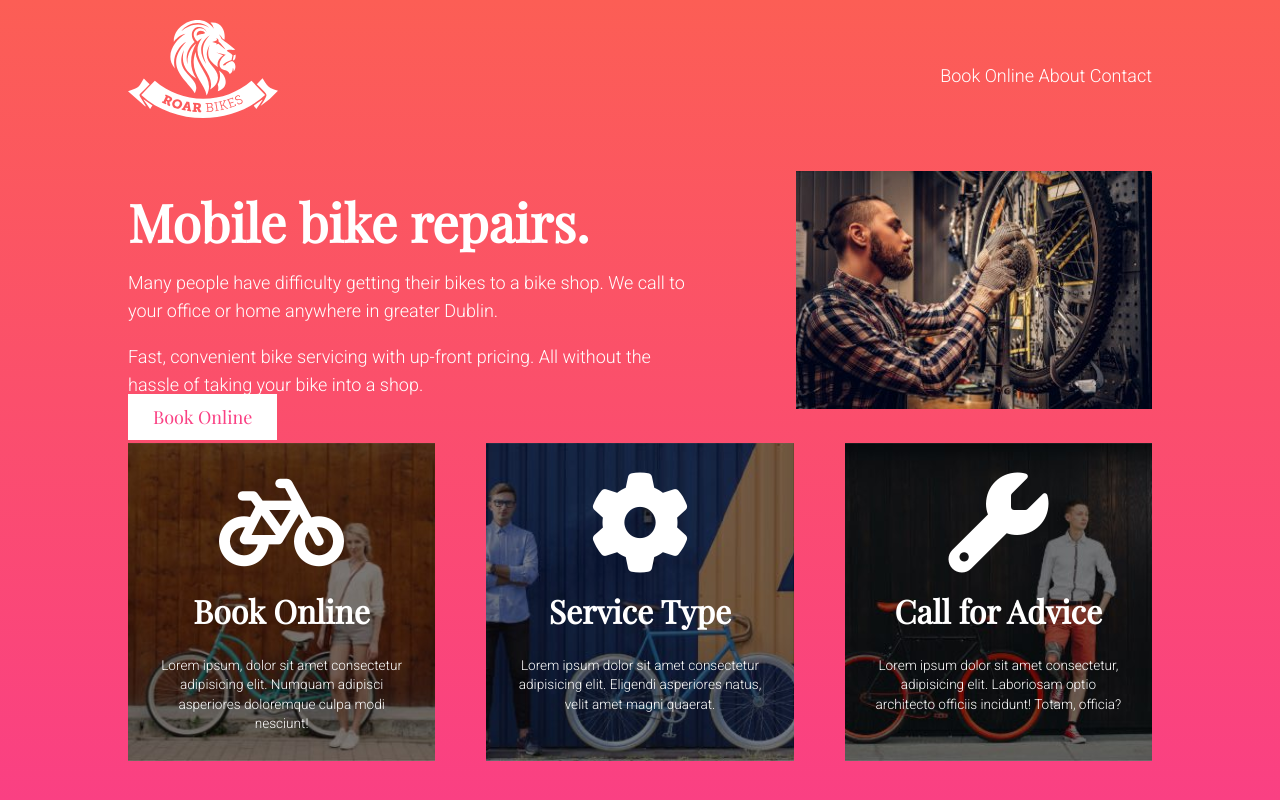
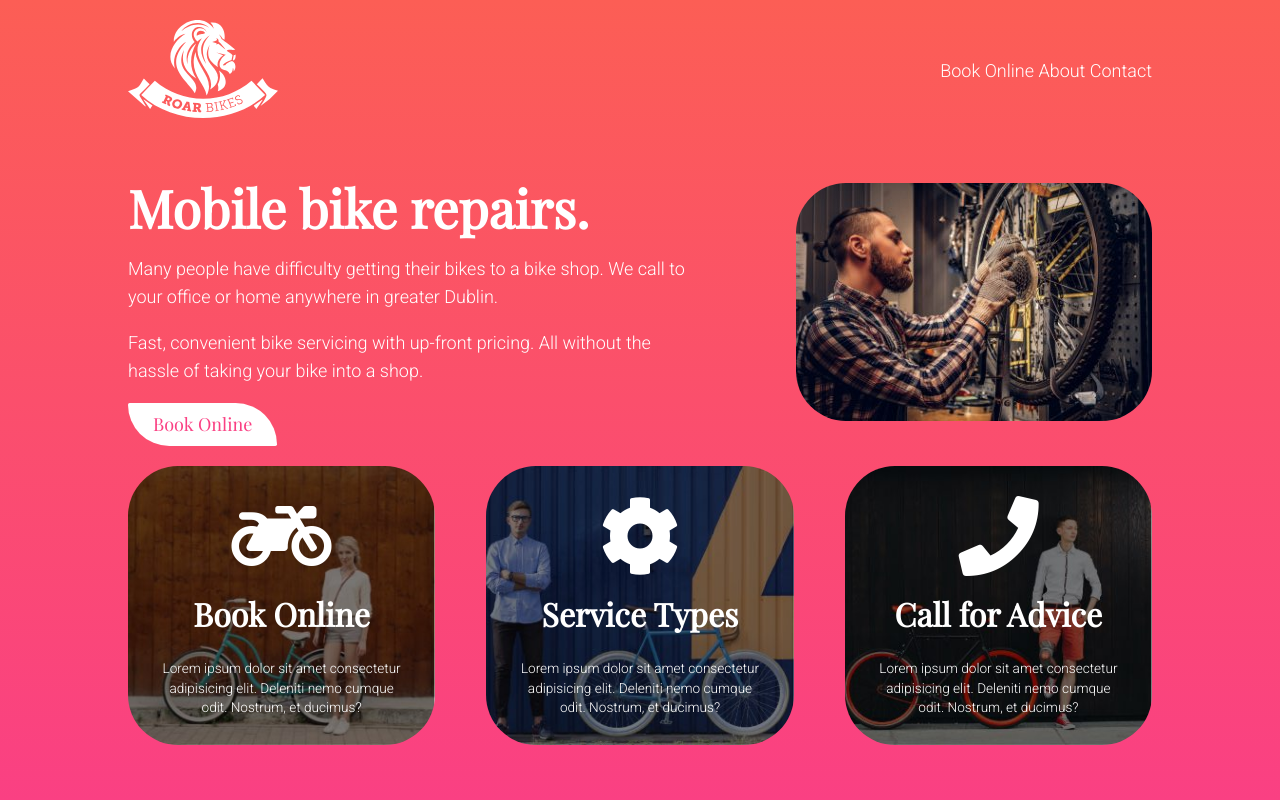
Before and after one commit to Ahmed-Nazeeh/Bike-Repair-Website-HTML-CSS, a PHP site: page / in a window 1280 px wide. Run offline with PHP 8.4, Linux system fonts and the light colour scheme; some libraries are stand-ins or nearby versions.

Commit message:
56 57 Add margin to the top of the bottom of <a> tag inline s block , Add rounded corners to button

```diff
--- a/index.html
+++ b/index.html
@@ -2,64 +2,67 @@
 <html lang="en">
 <head>
     <meta charset="UTF-8">
-    <meta http-equiv="X-UA-Compatible" content="IE=edge">
     <meta name="viewport" content="width=device-width, initial-scale=1.0">
-    <title>Roar Cycle - Bike Repairs in Doublin</title>
+    <meta http-equiv="X-UA-Compatible" content="ie=edge">
+    <title>Roar Cycle - Bike Repairs in Dublin</title>
+
+    <!-- This is Eric Meyers CSS reset -->
     <link rel="stylesheet" href="css-reset.css">
+
+    <!-- This is my own style sheet -->
     <link rel="stylesheet" href="style.css">
-    <link rel="preconnect" href="https://fonts.googleapis.com">
-    <link rel="preconnect" href="https://fonts.gstatic.com" crossorigin>
-    <link href="https://fonts.googleapis.com/css2?family=Playfair+Display&family=Roboto:wght@300&display=swap" rel="stylesheet">
-    <script src="https://kit.fontawesome.com/eaa3af9877.js" crossorigin="anonymous"></script>
+    <link href="https://fonts.googleapis.com/css?family=Playfair+Display|Roboto:300&display=swap" rel="stylesheet">
+    <link rel="stylesheet" href="https://use.fontawesome.com/releases/v5.8.2/css/all.css" integrity="sha384-oS3vJWv+0UjzBfQzYUhtDYW+Pj2yciDJxpsK1OYPAYjqT085Qq/1cq5FLXAZQ7Ay" crossorigin="anonymous">
+
+
 </head>
 <body>
     <div class="container">
-
-
-
         <header>
             <div class="logo">
                 <img src="images/logo-roar-bikes.svg" alt="Logo for Bike Repair shop Roar Bikes">
             </div>
 
             <nav>
-                    <p>Book Online  About  Contact</p>
+                Book Online     About     Contact
             </nav>
+        </header>
 
-            </header>
 
         <main>
             <div class="herobox1">
                 <h1>Mobile bike repairs.</h1>
                 <p>Many people have difficulty getting their bikes to a bike shop. We call to your office or home anywhere in greater Dublin.</p>
-                <p>Fast, convenient bike servicing with up-front pricing. All without the hassle of taking your bike into a shop.</p>
+                <p> Fast, convenient bike servicing with up-front pricing. All without the hassle of taking your bike into a shop.</p>
                 <a href="test-page.html" class="mybutton">Book Online</a>
             </div>
             <div class="herobox2">
-                <img src="images/image-bike-repair-service.jpg" alt="person servicing bike in dublin">
+                <img src="images/image-bike-repair-service.jpg" alt="person servicing a bike in dublin">
             </div>
         </main>
+
+
 
         <div class="cards">
             <div class="card1">
                 <a href="#">
-               <i class="fas fa-bicycle"></i>
+                    <i class="fas fa-motorcycle"></i>
                     <h2>Book Online</h2>
-               <p>Lorem ipsum, dolor sit amet consectetur adipisicing elit. Numquam adipisci asperiores doloremque culpa modi nesciunt!</p>
+                    <p>Lorem ipsum dolor sit amet consectetur adipisicing elit. Deleniti nemo cumque odit. Nostrum, et ducimus?</p>
                 </a>
             </div>
             <div class="card2">
-               <a href="#">
+                <a href="http://www.byol.me">
                     <i class="fas fa-cog"></i>
-               <h2>Service Type</h2>
-               <p>Lorem ipsum dolor sit amet consectetur adipisicing elit. Eligendi asperiores natus, velit amet magni quaerat.</p>
+                    <h2>Service Types</h2>
+                    <p>Lorem ipsum dolor sit amet consectetur adipisicing elit. Deleniti nemo cumque odit. Nostrum, et ducimus?</p>
                 </a>
             </div>
             <div class="card3">
                 <a href="#">
-               <i class="fas fa-wrench"></i>
+                    <i class="fas fa-phone"></i>
                     <h2>Call for Advice</h2>
-               <p>Lorem ipsum dolor sit amet consectetur, adipisicing elit. Laboriosam optio architecto officiis incidunt! Totam, officia?</p>
+                    <p>Lorem ipsum dolor sit amet consectetur adipisicing elit. Deleniti nemo cumque odit. Nostrum, et ducimus?</p>
                 </a>
             </div>
         </div>
--- a/style.css
+++ b/style.css
@@ -13,6 +13,7 @@ a {
     color: white;
     text-decoration: none;
 }
+
 
 .container {
     width: 1024px;
@@ -62,11 +63,13 @@ main {
     background-position: bottom;
     width: 30%;
     min-height: 250px;
+
 }
 
 .card1, .card2, .card3 {
     padding: 30px 30px 20px 30px;
     box-sizing: border-box;
+    border-radius: 50px;
 }
 
 .herobox1 {
@@ -102,8 +105,9 @@ p {
 }
 
 .cards i {
-    font-size: 100px;
+    font-size: 80px;
 }
+
 
 
 .mybutton {
@@ -111,4 +115,15 @@ p {
     color: #FA4083;
     font-family: 'Playfair Display', serif;
     padding: 11px 25px;
+    border-radius: 4px 100px;
 }
+
+a.mybutton {
+    display: inline-block;
+    margin-top: 10px;
+    margin-bottom: 20px;
+}
+
+.herobox2 img {
+    border-radius: 50px;
+}
```
Lines whose indentation alone changed are shown as unchanged.
